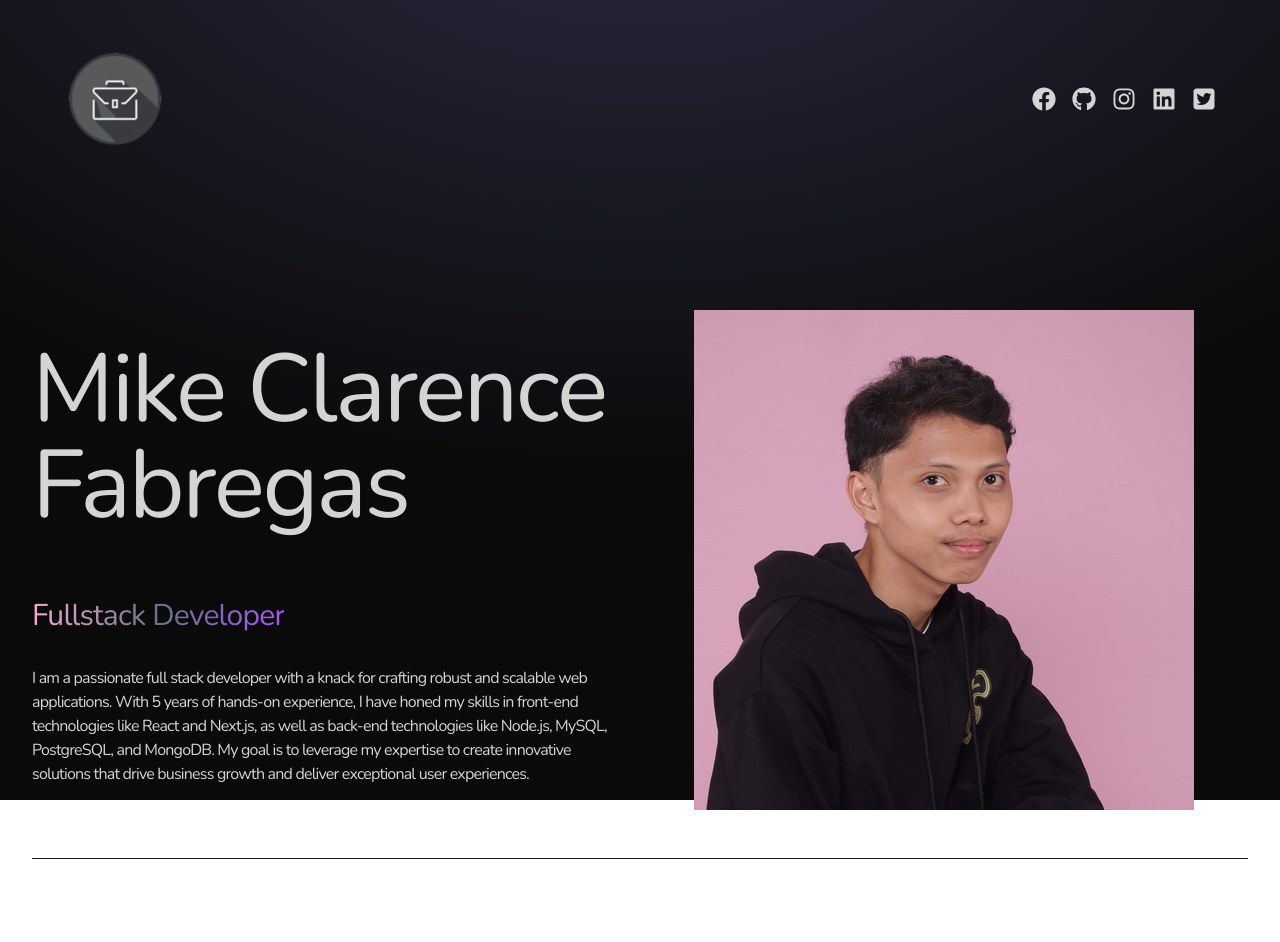
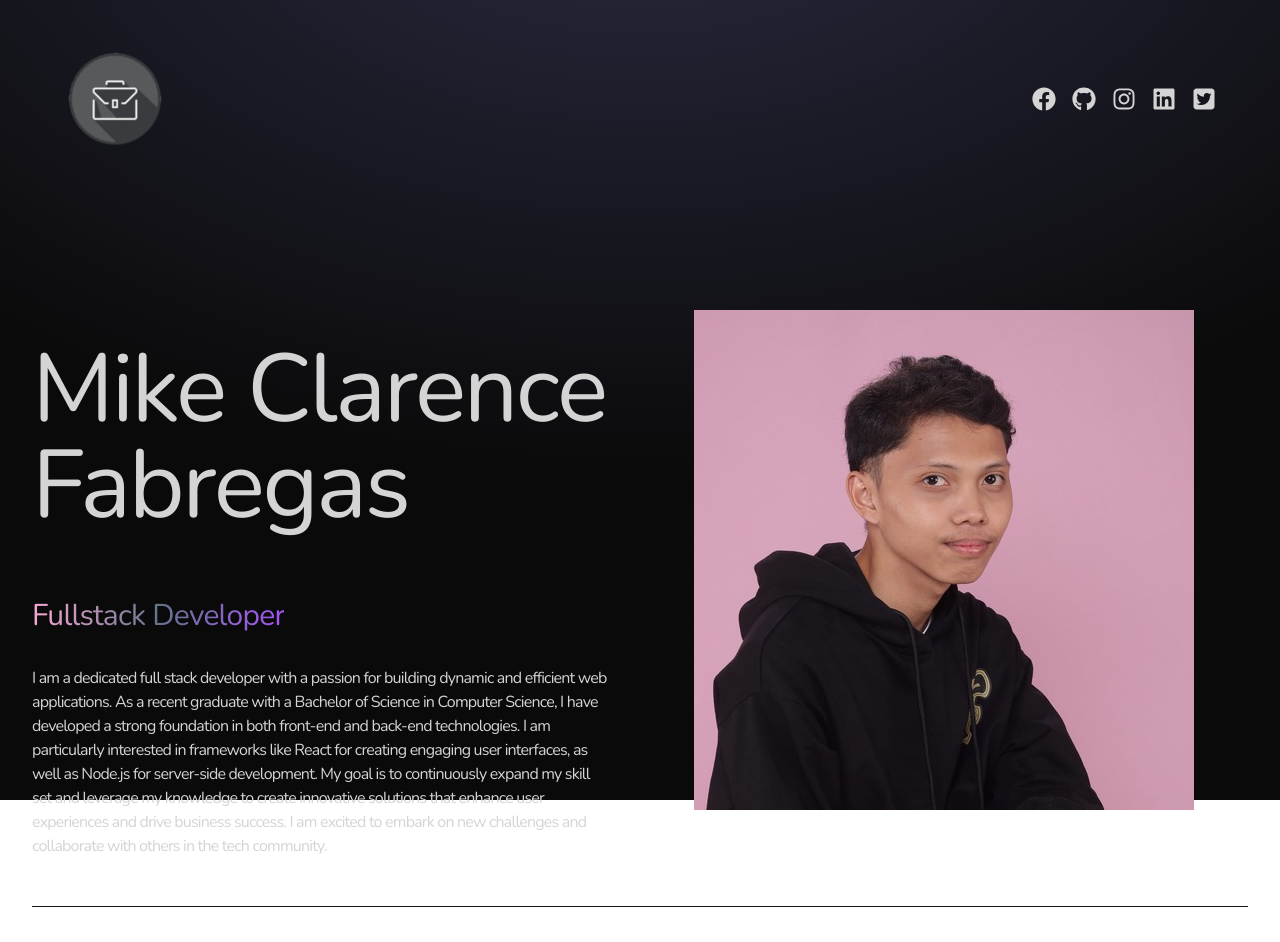
Before and after one commit to mikeclarencefabregas/mikeclarencef-portfolio, a React (Vite) app: page / in a window 1280 px wide. Shown: the top 942 px of the page. Built offline with nearby package versions, Linux system fonts and the light colour scheme.

Commit message:
Update hero_content.js

```diff
--- a/src/assets/hero_content.js
+++ b/src/assets/hero_content.js
@@ -1 +1,3 @@
-export const HERO_CONTENT = `I am a passionate full stack developer with a knack for crafting robust and scalable web applications. With 5 years of hands-on experience, I have honed my skills in front-end technologies like React and Next.js, as well as back-end technologies like Node.js, MySQL, PostgreSQL, and MongoDB. My goal is to leverage my expertise to create innovative solutions that drive business growth and deliver exceptional user experiences.`;
+export const HERO_CONTENT = `I am a dedicated full stack developer with a passion for building dynamic and efficient web applications. As a recent graduate with a Bachelor of Science in Computer Science, I have developed a strong foundation in both front-end and back-end technologies. I am particularly interested in frameworks like React for creating engaging user interfaces, as well as Node.js for server-side development.
+
+My goal is to continuously expand my skill set and leverage my knowledge to create innovative solutions that enhance user experiences and drive business success. I am excited to embark on new challenges and collaborate with others in the tech community.`;
```
